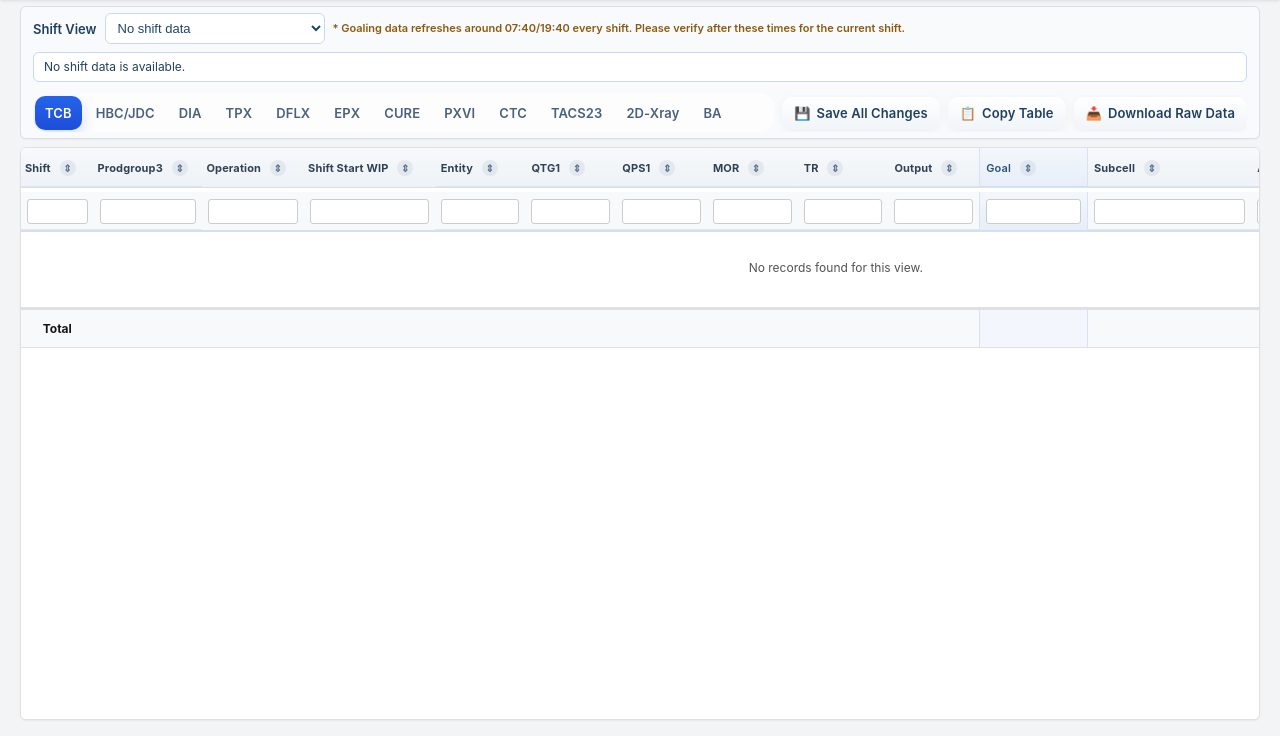
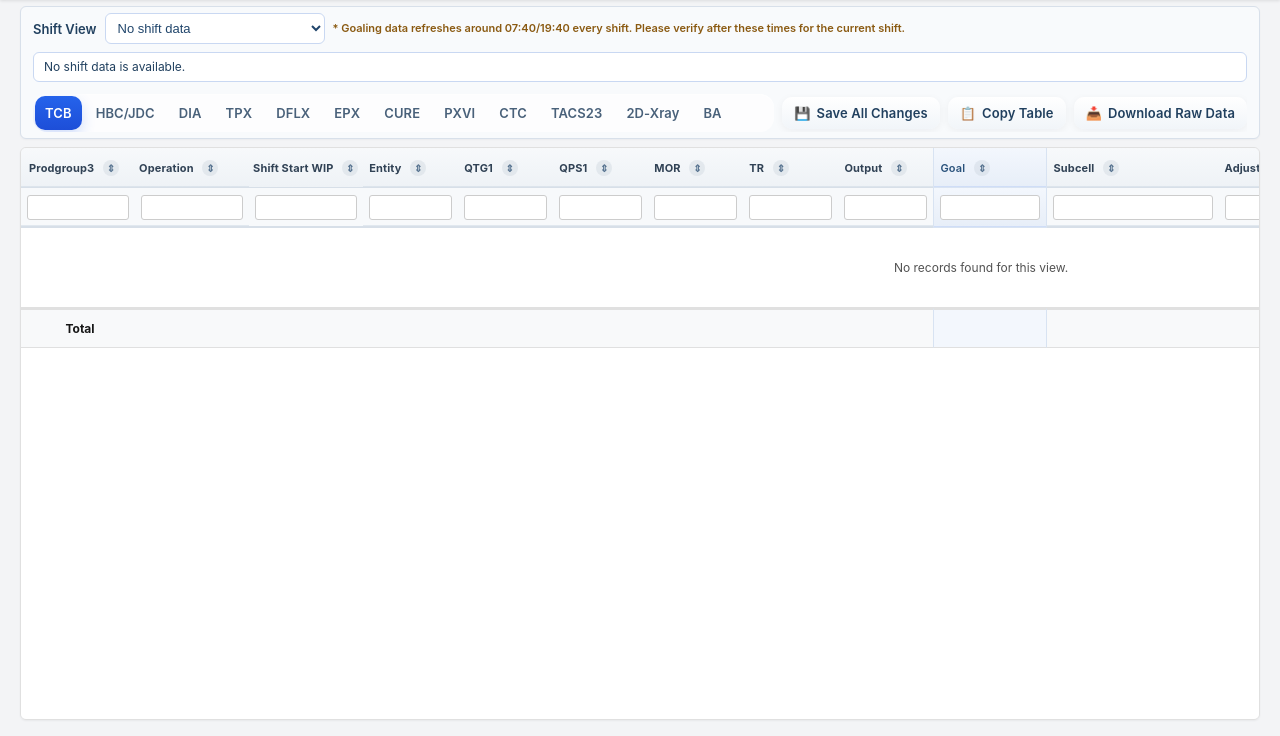
Before and after one commit to wanjichen/CDAT_Goaling, a Flask app: template templates/index.html in a window 1280 px wide. Shown: the part 64-800 px from the top of the page. Run offline with Flask 3, Linux system fonts and the light colour scheme; the template is opened without the code that fills it, so the values that code supplies are empty; parts of the project's set-up code (start-up, migrations or seed data) failed here and were passed over; some libraries are stand-ins or nearby versions.

Commit message:
1. EPX: let ENTITY column becomes editable by updating existing records' ENTITY value 2. Removed SHIFT column to better visualize other columns

```diff
--- a/app.py
+++ b/app.py
@@ -653,6 +653,35 @@ def update_comment():
         return json_error(str(e))
 
 
+@app.route('/api/update-entity', methods=['POST'])
+def update_entity():
+    """Update ENTITY for a single row by id (in-place update).
+
+    Request JSON:
+      {"id": 1, "entity": "ABC123"}
+
+    ENTITY is optional and may be blank (treated as NULL).
+    """
+    data = get_request_payload()
+    old = db.session.get(Report, data.get('id'))
+
+    if not old:
+        return json_error("Record not found", 404)
+
+    try:
+        raw_entity = '' if data.get('entity') is None else str(data.get('entity'))
+        entity_val = raw_entity.strip()
+        entity_val = entity_val if entity_val else None
+
+        old.entity = entity_val
+        db.session.commit()
+
+        return json_success(id=old.id)
+    except Exception as e:
+        db.session.rollback()
+        return json_error(str(e))
+
+
 @app.route('/api/update-comments-batch', methods=['POST'])
 def update_comments_batch():
     """Best-effort batch update for miss goal comment."""
--- a/static/css/index.css
+++ b/static/css/index.css
@@ -629,8 +629,7 @@ body {
 
         /* Top Header Row */
         th {
-            position: sticky;
-            top: 0;
+            position: static;
             background: linear-gradient(180deg, var(--table-head-bg) 0%, var(--table-head-bg-strong) 100%);
             z-index: 20;
             font-size: 11px;
@@ -698,18 +697,11 @@ body {
             outline: none;
         }
 
-        td.sticky-col {
-            position: static !important;
-            left: auto !important;
-            z-index: auto !important;
-            background: inherit !important;
-        }
-
         .col-1 {
-            width: 20px;
-            min-width: 20px;
-            max-width: 20px;
-            padding-left: 4px;
+            width: 30px;
+            min-width: 30px;
+            max-width: 30px;
+            padding-left: 8px;
             padding-right: 4px;
         }
 
@@ -722,9 +714,9 @@ body {
         }
 
         .col-3 {
-            width: 28px;
-            min-width: 28px;
-            max-width: 28px;
+            width: 30px;
+            min-width: 30px;
+            max-width: 30px;
             padding-left: 4px;
             padding-right: 0;
             box-shadow: none;
@@ -740,8 +732,7 @@ body {
         }
 
         tfoot td {
-            position: sticky;
-            bottom: 0;
+            position: static;
             background: #f8f9fa !important;
             z-index: 20;
             font-weight: 700;
@@ -775,6 +766,25 @@ body {
             gap: 6px;
             width: 100%;
             height: 100%;
+        }
+
+        /* EPX ENTITY inline-edit: keep input wide and buttons compact */
+        .action-group.entity-action {
+            gap: 4px;
+        }
+
+        .action-group.entity-action .entity-input {
+            min-width: 0;
+        }
+
+        .btn-mini.btn-icon {
+            width: 26px;
+            min-width: 26px;
+            padding: 0;
+            display: none;
+            align-items: center;
+            justify-content: center;
+            font-weight: 700;
         }
 
         .btn-mini {
@@ -982,6 +992,14 @@ body {
             width: 25px;
         }
 
+        /* Ensure Entity column follows the same sizing as other w-25 columns */
+        th[data-col="entity"],
+        td[data-col="entity"] {
+            width: 25px;
+            min-width: 25px;
+            max-width: 25px;
+        }
+
         .w-30 {
             width: 30px;
         }
--- a/static/js/index.js
+++ b/static/js/index.js
@@ -62,7 +62,7 @@ document.addEventListener("DOMContentLoaded", function () {
 
     // --- FLEXIBLE COLUMN VISIBILITY ---
     const columnVisibilityConfig = {
-        'entity': ['TCB', 'HBC-JDC', 'DIA', 'BA'],
+        'entity': ['TCB', 'HBC-JDC', 'DIA', 'BA', 'EPX'],
         'subcell_info': ['TCB', 'DIA', 'BA']
     };
 
@@ -397,9 +397,13 @@ function handleInput(input, type) {
 
         // Recalculate totals dynamically as the user types
         calculateTotals();
-    } else {
+    } else if (type === 'comment') {
         actionGroup = document.getElementById(`group-comment-${rowId}`);
         if (String(val) !== String(original)) showActions(actionGroup);
+        else hideActions(actionGroup);
+    } else if (type === 'entity') {
+        actionGroup = document.getElementById(`group-entity-${rowId}`);
+        if (String(val).trim() !== String(original).trim()) showActions(actionGroup);
         else hideActions(actionGroup);
     }
 }
@@ -426,19 +430,97 @@ function cancelRow(btn, type) {
 
         // Recalculate totals back to original
         calculateTotals();
-    } else {
+    } else if (type === 'comment') {
         const commentInput = row.querySelector('.comment-input');
         commentInput.value = commentInput.getAttribute('data-original');
         commentInput.classList.remove('input-dirty');
+    } else if (type === 'entity') {
+        const entityInput = row.querySelector('.entity-input');
+        entityInput.value = entityInput.getAttribute('data-original') || '';
+        entityInput.classList.remove('input-dirty');
     }
     hideActions(actionGroup);
+}
+
+// --- EPX ENTITY inline edit (no Save/Cancel buttons) ---
+function entityStartEdit(input) {
+    if (!input) return;
+    // Ensure original is captured (template sets data-original already).
+    if (input.getAttribute('data-original') === null) {
+        input.setAttribute('data-original', String(input.value ?? ''));
+    }
+}
+
+function entityHandleKeydown(evt, input) {
+    if (!evt || !input) return;
+    if (evt.key === 'Enter') {
+        evt.preventDefault();
+        entityCommitEdit(input);
+        input.blur();
+    } else if (evt.key === 'Escape') {
+        evt.preventDefault();
+        entityRevertEdit(input);
+        input.blur();
+    }
+}
+
+function entityRevertEdit(input) {
+    const row = input.closest('tr');
+    if (!row) return;
+    const original = input.getAttribute('data-original') ?? '';
+    input.value = original;
+    input.classList.remove('input-dirty');
+}
+
+async function entityCommitEdit(input) {
+    const row = input.closest('tr');
+    if (!row) return;
+
+    const id = row.getAttribute('data-id');
+    if (!id) return;
+
+    const original = String(input.getAttribute('data-original') ?? '');
+    const current = String(input.value ?? '');
+    if (current.trim() === original.trim()) {
+        input.classList.remove('input-dirty');
+        return;
+    }
+
+    // Optimistic UI state.
+    input.disabled = true;
+
+    try {
+        const res = await fetch(apiUrl('/api/update-entity'), {
+            method: 'POST',
+            headers: { 'Content-Type': 'application/json' },
+            body: JSON.stringify({ id: id, entity: current })
+        });
+        const data = await res.json();
+        if (!res.ok || data.status !== 'success') {
+            showToast('Server Error: ' + (data.message || 'Unknown'), 'error');
+            entityRevertEdit(input);
+        } else {
+            showToast('Saved successfully', 'success');
+            input.setAttribute('data-original', current);
+            input.classList.remove('input-dirty');
+        }
+    } catch (e) {
+        showToast('Network error, please try again.', 'error');
+        entityRevertEdit(input);
+    } finally {
+        input.disabled = false;
+    }
 }
 
 async function saveRow(btn, type) {
     const row = btn.closest('tr');
     const id = row.getAttribute('data-id');
 
-    const url = (type === 'goal') ? apiUrl('/api/update-goal') : apiUrl('/api/update-comment');
+    const url = (type === 'goal')
+        ? apiUrl('/api/update-goal')
+        : (type === 'comment')
+            ? apiUrl('/api/update-comment')
+            : apiUrl('/api/update-entity');
     let payload = { id: id };
 
     if (type === 'goal') {
@@ -454,8 +536,10 @@ async function saveRow(btn, type) {
 
         payload.manual_goal = rawGoal === '' ? 0 : rawGoal;
         payload.reason = reasonVal;
-    } else {
+    } else if (type === 'comment') {
         payload.comment = row.querySelector('.comment-input').value;
+    } else if (type === 'entity') {
+        payload.entity = row.querySelector('.entity-input').value;
     }
 
     const originalText = btn.innerText;
@@ -670,10 +754,10 @@ async function insertNewGoalRowIntoTable(newId) {
         };
 
         // Keep styling consistent with existing rows.
-        tr.appendChild(cell('shift', escapeHtml(r.shift || ''), 'sticky-col col-1'));
-        tr.appendChild(cell('prodgroup3', escapeHtml(r.prodgroup3 || ''), 'sticky-col col-2'));
-        tr.appendChild(cell('operation', escapeHtml(r.operation || ''), 'sticky-col col-3'));
-        tr.appendChild(cell('shift_start_wip', formatNum(r.shift_start_wip), 'sticky-col col-4'));
+    tr.appendChild(cell('shift', escapeHtml(r.shift || ''), 'col-1'));
+    tr.appendChild(cell('prodgroup3', escapeHtml(r.prodgroup3 || ''), 'col-2'));
+    tr.appendChild(cell('operation', escapeHtml(r.operation || ''), 'col-3'));
+    tr.appendChild(cell('shift_start_wip', formatNum(r.shift_start_wip), 'col-4'));
         tr.appendChild(cell('entity', escapeHtml(r.entity || '')));
         tr.appendChild(cell('qtg1', formatNum(r.qtg1)));
         tr.appendChild(cell('qps1', formatNum(r.qps1)));
--- a/templates/index.html
+++ b/templates/index.html
@@ -155,15 +155,12 @@
                 <thead>
                     <!-- Sortable Column Headers -->
                     <tr>
-                        <th class="sticky-col col-1 sortable" data-col="shift" onclick="sortTable(this, 'shift')">Shift
-                            <span class="sort-icon">⇕</span>
-                        </th>
-                        <th class="sticky-col col-2 sortable" data-col="prodgroup3"
+                        <th class="col-1 sortable" data-col="prodgroup3"
                             onclick="sortTable(this, 'prodgroup3')">Prodgroup3 <span class="sort-icon">⇕</span></th>
                         <!-- Shortened text from 'Operation' to 'Oper' so it fits in the tiny 50px column -->
-                        <th class="sticky-col col-3 sortable" data-col="operation"
+                        <th class="col-2 sortable" data-col="operation"
                             onclick="sortTable(this, 'operation')">Operation <span class="sort-icon">⇕</span></th>
-                        <th class="sticky-col col-4 sortable" data-col="shift_start_wip"
+                        <th class="col-3 sortable" data-col="shift_start_wip"
                             onclick="sortTable(this, 'shift_start_wip')">Shift Start WIP <span
                                 class="sort-icon">⇕</span></th>
                         <th class="sortable w-25" data-col="entity" onclick="sortTable(this, 'entity')">
@@ -200,13 +197,11 @@
 
                     <!-- Filter Row -->
                     <tr class="filter-row">
-                        <th class="sticky-col col-1" data-col="shift"><input type="text" class="filter-input-field"
-                                data-filter-col="shift" oninput="applyFilters()"></th>
-                        <th class="sticky-col col-2" data-col="prodgroup3"><input type="text" class="filter-input-field"
+                        <th class="col-1" data-col="prodgroup3"><input type="text" class="filter-input-field"
                                 data-filter-col="prodgroup3" oninput="applyFilters()"></th>
-                        <th class="sticky-col col-3" data-col="operation"><input type="text" class="filter-input-field"
+                        <th class="col-2" data-col="operation"><input type="text" class="filter-input-field"
                                 data-filter-col="operation" oninput="applyFilters()"></th>
-                        <th class="sticky-col col-4" data-col="shift_start_wip"><input type="text"
+                        <th class="col-3" data-col="shift_start_wip"><input type="text"
                                 class="filter-input-field" data-filter-col="shift_start_wip" oninput="applyFilters()">
                         </th>
                         <th data-col="entity"><input type="text" class="filter-input-field" data-filter-col="entity"
@@ -236,14 +231,24 @@
                 <tbody>
                     {% for r in reports %}
                     <tr data-id="{{ r.id }}">
-                        <td class="sticky-col col-1" data-col="shift">{{ r.shift or '' }}</td>
-                        <td class="sticky-col col-2" data-col="prodgroup3">{{ r.prodgroup3 or '' }}</td>
-                        <td class="sticky-col col-3" data-col="operation">{{ ((r.operation|string)[:-2]) if (r.operation
+                        <td class="col-1" data-col="prodgroup3">{{ r.prodgroup3 or '' }}</td>
+                        <td class="col-2" data-col="operation">{{ ((r.operation|string)[:-2]) if (r.operation
                             is not none and (r.operation|string).endswith('.0')) else (r.operation if r.operation is not
                             none else '') }}</td>
-                        <td class="sticky-col col-4" data-col="shift_start_wip">{{ (r.shift_start_wip | round(3)) if
+                        <td class="col-3" data-col="shift_start_wip">{{ (r.shift_start_wip | round(3)) if
                             r.shift_start_wip else '' }}</td>
-                        <td data-col="entity">{{ r.entity or '' }}</td>
+                        <td class="cell-pad-4" data-col="entity">
+                            {% if current_page == 'EPX' %}
+                            <input type="text" class="table-input entity-input" placeholder=""
+                                value="{{ r.entity or '' }}"
+                                data-original="{{ r.entity or '' }}"
+                                onfocus="entityStartEdit(this)"
+                                onkeydown="entityHandleKeydown(event, this)"
+                                onblur="entityCommitEdit(this)">
+                            {% else %}
+                            {{ r.entity or '' }}
+                            {% endif %}
+                        </td>
                         <td data-col="qtg1">{{ (r.qtg1 | round(3)) if r.qtg1 else '' }}</td>
                         <td data-col="qps1">{{ (r.qps1 | round(3)) if r.qps1 else '' }}</td>
                         <td class="mor-val" data-col="mor">{{ (r.mor | round(3)) if r.mor else '' }}</td>
@@ -300,8 +305,7 @@
                     <tr>
                         <td class="col-1 align-center">Total</td>
                         <td class="col-2"></td>
-                        <td class="col-3"></td>
-                        <td id="total-shift_start_wip" class="col-4" data-col="shift_start_wip">0</td>
+                        <td id="total-shift_start_wip" class="col-3" data-col="shift_start_wip">0</td>
                         <td data-col="entity"></td>
                         <td data-col="qtg1"></td>
                         <td data-col="qps1"></td>
```
Also changed, not shown: data/calendar.csv (+43 -43 lines), data/wip_goal_reckon_raw.csv, 1 other file.
